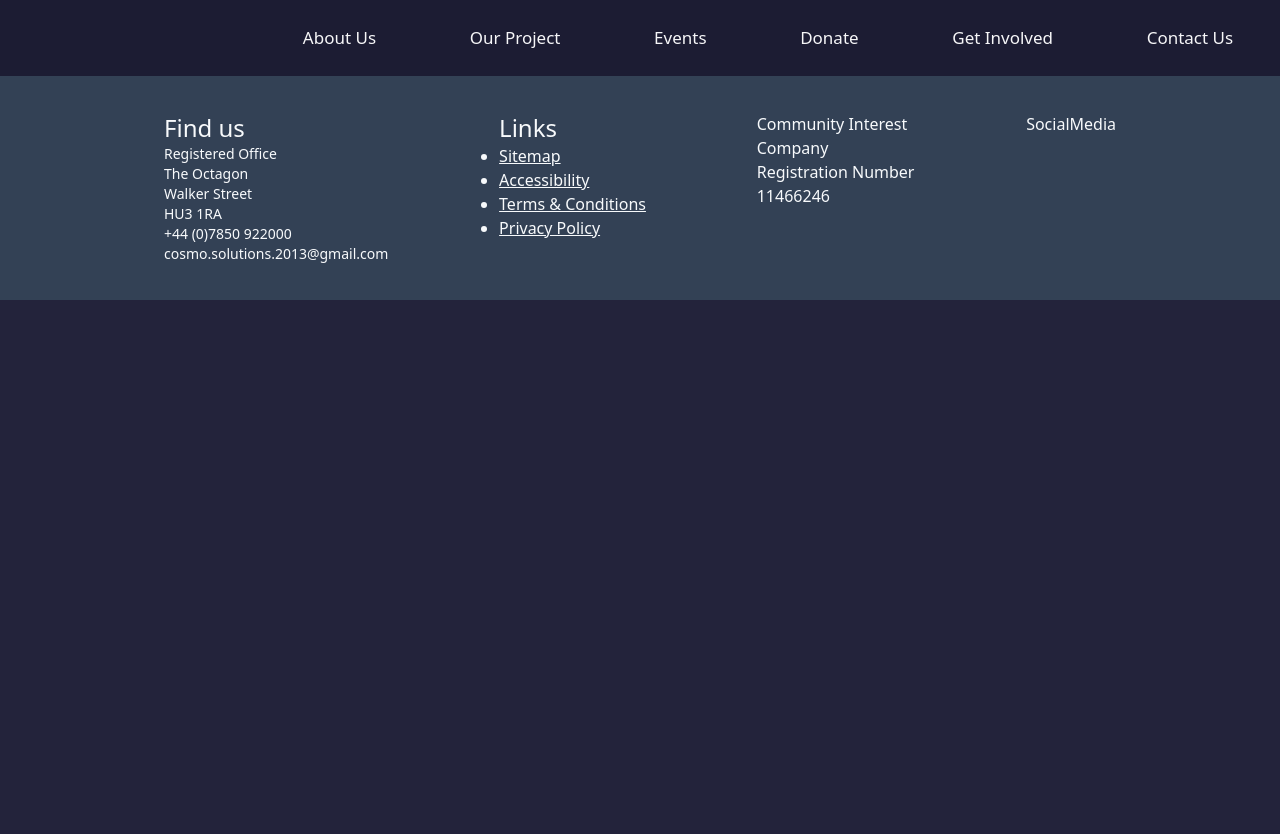
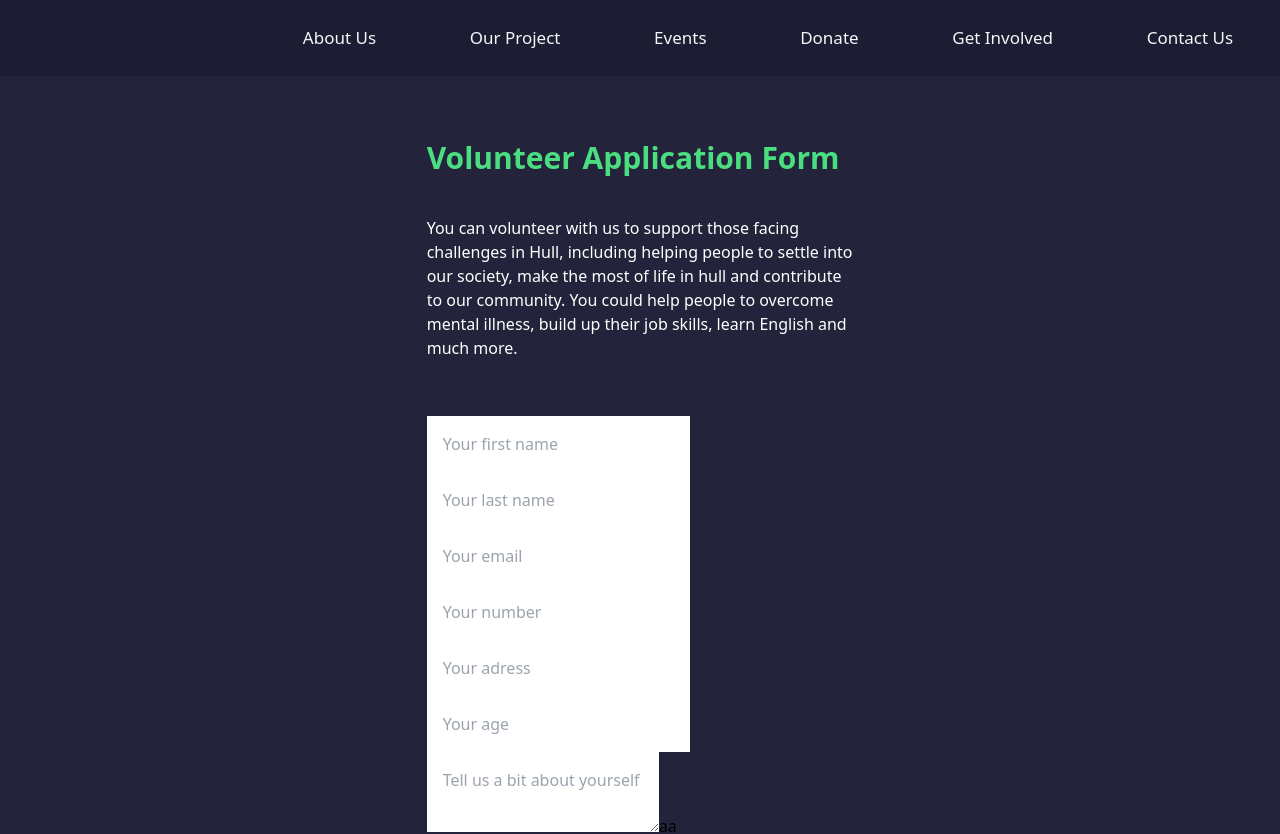
Before and after one commit to SerhiiFront-end/ts, a React (Create React App) app: page /volunteer-for-us in a window 1280 px wide. Shown: the top 834 px of the page. Before the commit the page ends 800 px from the top, so only its background shows below. Built offline with nearby package versions, Linux system fonts and the light colour scheme; the HTML template or start-up script is replaced by a standard one.

Commit message:
add some pages

```diff
--- a/package.json
+++ b/package.json
@@ -10,6 +10,7 @@
     "@types/node": "^16.18.12",
     "@types/react": "^18.0.27",
     "@types/react-dom": "^18.0.10",
+    "axios": "^1.3.4",
     "react": "^18.2.0",
     "react-dom": "^18.2.0",
     "react-router-dom": "^6.8.1",
--- a/src/App.tsx
+++ b/src/App.tsx
@@ -1,6 +1,8 @@
 import { BrowserRouter, Route, Routes } from "react-router-dom"
 import AboutPage from "./components/pages/AboutPage"
+import DonatePage from "./components/pages/DonatePage"
 import HomePage from "./components/pages/HomePage"
+import VolonteerForUs from "./components/pages/VolonteerForUs"
 import Footer from "./components/UI/Footer/Footer"
 import Header from "./components/UI/Header/Header"
 import "./index.css"
@@ -13,9 +15,13 @@ function App() {
 				<Routes>
 					<Route path='/' element={<HomePage />}></Route>
 					<Route path='/about' element={<AboutPage />}></Route>
+					<Route
+						path='/volunteer-for-us'
+						element={<VolonteerForUs />}
+					></Route>
 					<Route path='/aboutProject' element={<h1>h1</h1>}></Route>
 					<Route path='/help' element={<h1>h1</h1>}></Route>
-					<Route path='/donate' element={<h1>h1</h1>}></Route>
+					<Route path='/donate' element={<DonatePage />}></Route>
 					<Route path='/involved' element={<h1>h1</h1>}></Route>
 					<Route path='/contact' element={<h1>h1</h1>}></Route>
 				</Routes>
--- a/src/components/UI/Header/header.module.css
+++ b/src/components/UI/Header/header.module.css
@@ -5,6 +5,7 @@
     position: sticky;
     top: 0;
     background: #1C1C33;
+    z-index: 100;
 }
 .navigation {
     margin: 25px 0;
--- a/src/components/UI/HomePage/AboutUs/AboutUs.tsx
+++ b/src/components/UI/HomePage/AboutUs/AboutUs.tsx
@@ -1,3 +1,32 @@
+import { Link } from "react-router-dom"
+import OurPhoto from "./Image.webp"
 export default function AboutUs() {
-	return <div className='mb-36'>AboutUs</div>
+	return (
+		<div
+			className='mb-36 w-4/5 p-16 m-auto ml-48'
+			style={{
+				background: `url(${OurPhoto}) no-repeat center`,
+				backgroundSize: "contain",
+				height: "435px",
+				width: "1200px",
+				// marginLeft: "10rem",
+			}}
+		>
+			<div className='bg-slate-400 mr-16 w-96 p-6'>
+				<h1 className='text-center text-3xl mb-4'>About Us</h1>
+				<p>
+					Cosmo helps disadvantaged people across Hull develop skills,
+					self-confidence and more through coaching and social
+					enterprise projects. This includes people with poor mental
+					health and those who have emigrated here and are held back
+					by language or cultural barriers.
+				</p>
+				<Link to={"/about"}>
+					<button className='block m-auto bg-red-900 w-2/5 mt-5 p-2'>
+						Learn More
+					</button>
+				</Link>
+			</div>
+		</div>
+	)
 }
--- a/src/components/UI/HomePage/MemorabiliaTrees/MemorabiliaTrees.tsx
+++ b/src/components/UI/HomePage/MemorabiliaTrees/MemorabiliaTrees.tsx
@@ -12,7 +12,7 @@ export default function MemorabiliaTrees() {
 				}}
 				className='pt-24'
 			>
-				<div className='bg-slate-400 p-3 w-2/5 ml-96'>
+				<div className='bg-slate-400 p-10 w-96 ml-96 text-black'>
 					<h1 className='text-3xl text-center'>
 						<b>Memorabilia Trees</b>
 					</h1>
@@ -23,7 +23,7 @@ export default function MemorabiliaTrees() {
 						Hull.
 					</p>
 					<Link to={"/treeProject"} className='text-center'>
-						<button className='bg-red-900 w-2/5 mt-5'>
+						<button className='bg-red-900 w-3/5 mt-5 block m-auto p-4 text-white'>
 							Take a look
 						</button>
 					</Link>
--- /dev/null
+++ b/src/components/UI/HomePage/PeopleWeWorkWith/PeopleWeWorkWith.tsx
@@ -0,0 +1,40 @@
+import { Link } from "react-router-dom"
+export default function PeopleWeWorkWith() {
+	return (
+		<div>
+			<h1 className='text-center m-10 text-3xl'>People we Work With</h1>
+			<div className='mb-36 m-auto w-3/5 flex justify-around'>
+				<Link to={"/volunteers-story"} className='w-2/5'>
+					<div className='p-8 rounded-2xl border-2 border-black hover:bg-violet-900 hover:ease-in hover:duration-300'>
+						<h1 className='text-center text-3xl mb-5'>
+							Volunteer Stories
+						</h1>
+						<p>
+							We exist because of our volunteers, and we are proud
+							of every one of their stories of development and
+							positive contribution.
+						</p>
+						<ul className='list-disc'>
+							<li>Thornton Allotments</li>
+							<li>Tree Planting project</li>
+							<li>Supported accommodation</li>
+							<li>Social enterprise mentoring</li>
+						</ul>
+					</div>
+				</Link>
+				<Link to={"our"} className='w-2/5'>
+					<div className='p-8 rounded-2xl border-2 border-black hover:bg-violet-900 hover:ease-in hover:duration-300'>
+						<h1 className='text-center text-3xl mb-5'>
+							Partners and Funders
+						</h1>
+						<p>
+							We couldn’t do what we do without huge support from
+							our partners and funders. Thanks for everything
+							guys.
+						</p>
+					</div>
+				</Link>
+			</div>
+		</div>
+	)
+}
--- /dev/null
+++ b/src/components/pages/DonatePage.tsx
@@ -0,0 +1,32 @@
+export default function DonatePage() {
+	return (
+		<div className='text-center text-white mt-32 w-3/5 m-auto'>
+			<h1 className='text-3xl'>
+				<b>Donate to Cosmo Community CIC</b>
+			</h1>
+			<p className='mt-32'>
+				Help to support those facing challenges in Hull, including
+				helping people to settle into our society, make the most of life
+				in Hull and contribute to our community. Your donation could
+				help people to overcome mental illness, learn English, build up
+				their job skills, volunteer to improve our surroundings and much
+				more.
+			</p>
+			<p className='mt-16'>
+				If you are happy to donate,
+				<br /> please feel free to contact Us
+			</p>
+			<p className='mt-10'>
+				You can email us{" "}
+				<a
+					href='mailto:cosmo.solutions.2013@gmail.com'
+					className='underline'
+				>
+					<i>cosmo.solutions.2013@gmail.com </i>
+				</a>
+				or call us 07850922000 or 07786432417
+			</p>
+			<p className='mt-16'>Thank you.</p>
+		</div>
+	)
+}
--- a/src/components/pages/HomePage.tsx
+++ b/src/components/pages/HomePage.tsx
@@ -1,19 +1,23 @@
-// import GetInvolved from "../UI/HomePage/GetInvolved/GetInvolved"
-// import HowWeHelp from "../UI/HomePage/HowWeHelp/HowWeHelp"
-// import MemorabiliaTrees from "../UI/HomePage/MemorabiliaTrees/MemorabiliaTrees"
-// import OurMission from "../UI/HomePage/OurMission/OurMission"
-// import OurVision from "../UI/HomePage/OurVision/OurVision"
-
+import AboutUs from "../UI/HomePage/AboutUs/AboutUs"
+import GetInvolved from "../UI/HomePage/GetInvolved/GetInvolved"
 import HelpUs from "../UI/HomePage/HelpUs/HelpUsOut"
-
+import HowWeHelp from "../UI/HomePage/HowWeHelp/HowWeHelp"
+import MemorabiliaTrees from "../UI/HomePage/MemorabiliaTrees/MemorabiliaTrees"
+import OurMission from "../UI/HomePage/OurMission/OurMission"
+import OurVision from "../UI/HomePage/OurVision/OurVision"
+import PeopleWeWorkWith from "../UI/HomePage/PeopleWeWorkWith/PeopleWeWorkWith"
+import WhatWeAre from "../UI/HomePage/What We’re Doing/WhatWeAreDoing"
 export default function HomePage() {
 	return (
 		<div className='px-1 py-14 text-white'>
-			{/* <OurMission />
+			<OurMission />
 			<HowWeHelp />
 			<OurVision />
 			<GetInvolved />
-			<MemorabiliaTrees /> */}
+			<MemorabiliaTrees />
+			<WhatWeAre />
+			<AboutUs />
+			<PeopleWeWorkWith />
 			<HelpUs />
 		</div>
 	)
--- /dev/null
+++ b/src/components/pages/VolonteerForUs.tsx
@@ -0,0 +1,125 @@
+import axios from "axios"
+import React from "react"
+const clearData = {
+	name: "",
+	surname: "",
+	email: "",
+	telephone: "",
+	age: "",
+	description: "",
+	adress: "",
+}
+export default function VolonteerForUs() {
+	const [personData, setPersonData] = React.useState(clearData)
+	const sendEmail = (e: any) => {
+		e.preventDefault()
+		axios
+			.post("http://localhost:3001/api/feedback", personData)
+			.then((response) => {
+				console.log("Успех")
+			})
+			.catch((error) => {
+				console.error(error)
+			})
+	}
+	return (
+		<div className='m-auto w-1/3 mt-16'>
+			<h1 className='text-green-400 text-3xl'>
+				<b>Volunteer Application Form</b>
+			</h1>
+			<p className='text-white mt-10'>
+				You can volunteer with us to support those facing challenges in
+				Hull, including helping people to settle into our society, make
+				the most of life in hull and contribute to our community. You
+				could help people to overcome mental illness, build up their job
+				skills, learn English and much more.
+			</p>
+			<form className='mt-14'>
+				<input
+					type='text'
+					placeholder='Your first name'
+					className='outline-none p-4'
+					value={personData.name}
+					onChange={(e) =>
+						setPersonData((prev) => ({
+							...prev,
+							name: e.target.value,
+						}))
+					}
+				/>
+				<input
+					type='text'
+					placeholder='Your last name'
+					className='outline-none p-4'
+					value={personData.surname}
+					onChange={(e) =>
+						setPersonData((prev) => ({
+							...prev,
+							surname: e.target.value,
+						}))
+					}
+				/>
+				<input
+					type='text'
+					placeholder='Your email'
+					className='outline-none p-4'
+					value={personData.email}
+					onChange={(e) =>
+						setPersonData((prev) => ({
+							...prev,
+							email: e.target.value,
+						}))
+					}
+				/>
+				<input
+					type='text'
+					placeholder='Your number'
+					className='outline-none p-4'
+					value={personData.telephone}
+					onChange={(e) =>
+						setPersonData((prev) => ({
+							...prev,
+							telephone: e.target.value,
+						}))
+					}
+				/>
+				<input
+					type='text'
+					placeholder='Your adress'
+					className='outline-none p-4'
+					value={personData.adress}
+					onChange={(e) =>
+						setPersonData((prev) => ({
+							...prev,
+							adress: e.target.value,
+						}))
+					}
+				/>
+				<input
+					type='text'
+					placeholder='Your age'
+					className='outline-none p-4'
+					value={personData.age}
+					onChange={(e) =>
+						setPersonData((prev) => ({
+							...prev,
+							age: e.target.value,
+						}))
+					}
+				/>
+				<textarea
+					placeholder='Tell us a bit about yourself'
+					className='outline-none p-4'
+					value={personData.description}
+					onChange={(e) =>
+						setPersonData((prev) => ({
+							...prev,
+							description: e.target.value,
+						}))
+					}
+				/>
+				<button onClick={(e) => sendEmail(e)}>aa</button>
+			</form>
+		</div>
+	)
+}
```
Also changed, not shown: src/components/UI/HomePage/What We’re Doing/WhatWeAreDoing.tsx (+39 -1 lines), src/components/UI/HomePage/AboutUs/Image.webp (added), 1 other file (tests, documents, lock files or other folders).
